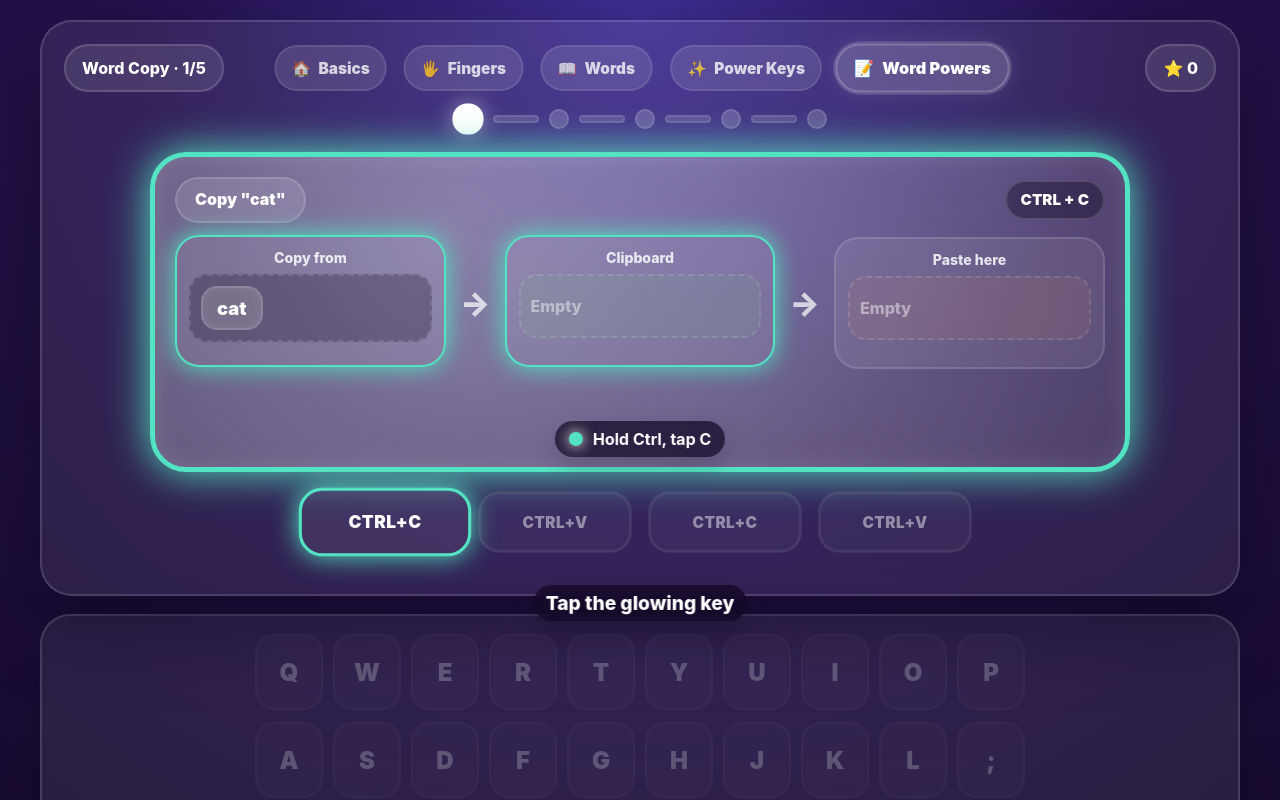
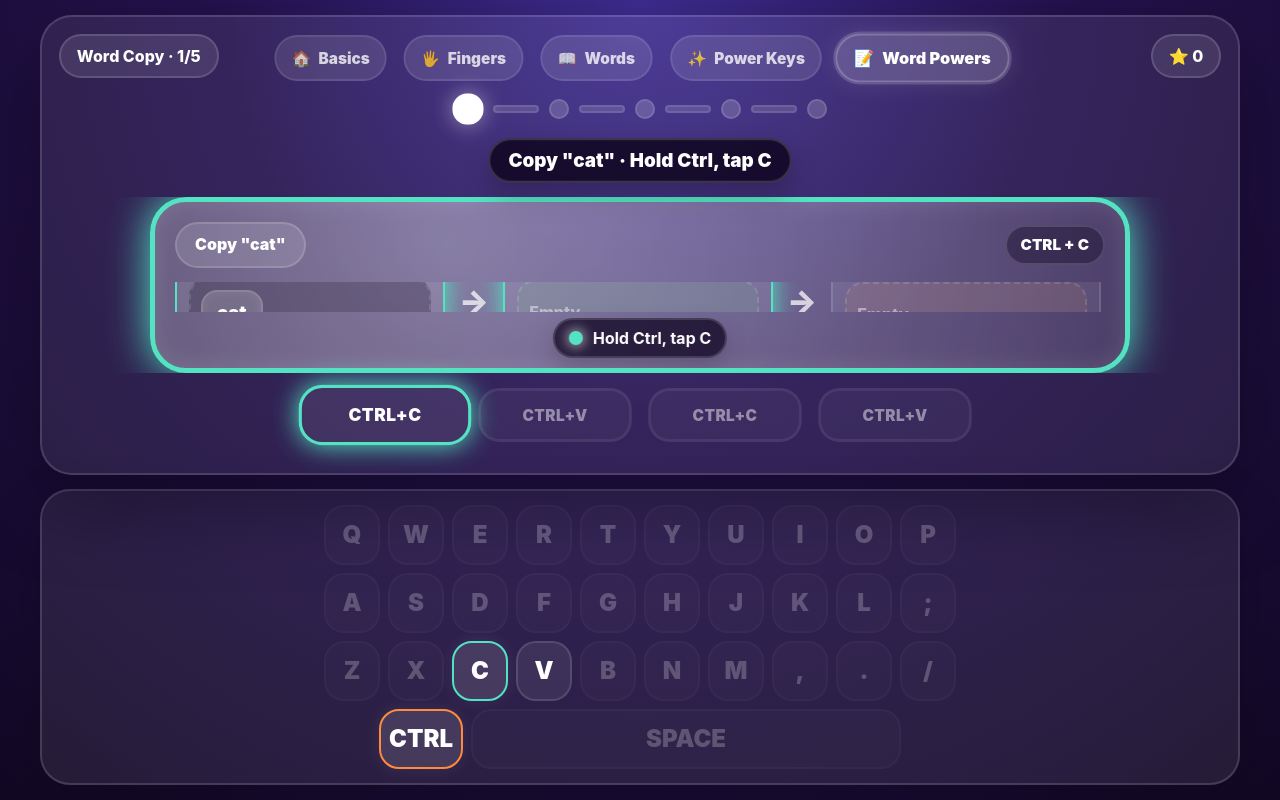
Before and after one commit to JonathanDn/key-quest, a React (Vite) app: page / in a window 1280 px wide. Shown: the top 800 px of the page. Built offline with nearby package versions, Linux system fonts and the light colour scheme.

Commit message:
* Fixed viewport overflow y issues in some worlds. * guidance-pill now appears across worlds, with relevant styling

```diff
--- a/src/App.jsx
+++ b/src/App.jsx
@@ -103,7 +103,8 @@ function App() {
   const isComboTarget = currentTarget?.type === 'combo'
   const isTextStepTarget = Boolean(currentTarget?.stepText)
   const showWordPowerBoard = level.playMode === 'wordPowers'
-  const isWideTarget = isComboTarget || isTextStepTarget || WIDE_DISPLAY_CODES.has(currentTarget?.code)
+  const isWideTarget =
+      isComboTarget || isTextStepTarget || WIDE_DISPLAY_CODES.has(currentTarget?.code)
   const heldKeys = new Set(pressedKeys)
 
   const currentStepText = currentTarget?.stepText ?? ''
@@ -114,8 +115,12 @@ function App() {
 
   const wordPowerAction = currentTarget?.powerName ?? ''
   const highlightSource = showWordPowerBoard && wordPowerAction === 'Copy Power'
-  const highlightClipboard = showWordPowerBoard && (wordPowerAction === 'Copy Power' || wordPowerAction === 'Paste Power')
-  const highlightTarget = showWordPowerBoard && (wordPowerAction === 'Paste Power' || wordPowerAction === 'Undo Power')
+  const highlightClipboard =
+      showWordPowerBoard &&
+      (wordPowerAction === 'Copy Power' || wordPowerAction === 'Paste Power')
+  const highlightTarget =
+      showWordPowerBoard &&
+      (wordPowerAction === 'Paste Power' || wordPowerAction === 'Undo Power')
 
   useEffect(() => {
     if (!showWordPowerBoard) {
@@ -228,7 +233,10 @@ function App() {
                   ))}
                 </div>
 
-                <div className="level-progress" aria-label={`Level ${currentLevelInWorld} of ${currentWorldLevels.length}`}>
+                <div
+                    className="level-progress"
+                    aria-label={`Level ${currentLevelInWorld} of ${currentWorldLevels.length}`}
+                >
                   <div className="level-trail">
                     {currentWorldLevels.map((entry, index) => {
                       const isDone = index < currentLevelInWorld - 1
@@ -264,18 +272,31 @@ function App() {
               <div className="mini-pill top-bar-pill">⭐ {stars}</div>
             </div>
 
-            <div className="message-line">{message}</div>
+            <div className="guidance-row">
+              <div className="message-line">{message}</div>
+            </div>
 
             <div className="target-area">
               {showWordPowerBoard ? (
-                  <div className="word-power-stage" style={{ '--target-color': targetColor }}>
+                  <div
+                      className="word-power-stage"
+                      style={{ '--target-color': targetColor }}
+                  >
                     <div className="word-power-header">
-                      <div className="word-power-task-pill">{wordPowerState.taskLabel}</div>
-                      <div className="word-power-action-badge">{renderTargetLabel(currentTarget)}</div>
+                      <div className="word-power-task-pill">
+                        {wordPowerState.taskLabel}
+                      </div>
+                      <div className="word-power-action-badge">
+                        {renderTargetLabel(currentTarget)}
+                      </div>
                     </div>
 
                     <div className="word-power-lab">
-                      <div className={highlightSource ? 'word-zone source active' : 'word-zone source'}>
+                      <div
+                          className={
+                            highlightSource ? 'word-zone source active' : 'word-zone source'
+                          }
+                      >
                         <div className="word-zone-label">Copy from</div>
                         <div className="word-zone-slot">
                           {renderWordChips(wordPowerState.sourceText)}
@@ -358,7 +379,9 @@ function App() {
                                 {currentTarget.codes.map((code, index) => (
                                     <React.Fragment key={code}>
                                       {index > 0 ? <span className="combo-plus">+</span> : null}
-                                      <span className={heldKeys.has(code) ? 'combo-chip held' : 'combo-chip'}>
+                                      <span
+                                          className={heldKeys.has(code) ? 'combo-chip held' : 'combo-chip'}
+                                      >
                               {codeToLabel[code] ?? code}
                             </span>
                                     </React.Fragment>
@@ -367,13 +390,19 @@ function App() {
                           ) : isTextStepTarget ? (
                               <div className="word-target">
                                 <span className="word-done">{stepDoneText}</span>
-                                <span className="word-current">{renderVisibleChar(stepCurrentChar)}</span>
+                                <span className="word-current">
+                          {renderVisibleChar(stepCurrentChar)}
+                        </span>
                                 <span className="word-upcoming">{stepUpcomingText}</span>
                               </div>
                           ) : (
                               renderTargetLabel(currentTarget)
                           )
-                      ) : complete ? '🎉' : '▶'}
+                      ) : complete ? (
+                          '🎉'
+                      ) : (
+                          '▶'
+                      )}
                     </div>
 
                     <div className="helper-bubble">
@@ -415,9 +444,10 @@ function App() {
                           isComboItem ? 'combo' : '',
                         ].join(' ')}
                         style={{
-                          '--bubble-color': item.type === 'combo'
-                              ? FINGER_COLORS[KEY_TO_FINGER[item.triggerCode]]
-                              : FINGER_COLORS[KEY_TO_FINGER[item.code]],
+                          '--bubble-color':
+                              item.type === 'combo'
+                                  ? FINGER_COLORS[KEY_TO_FINGER[item.triggerCode]]
+                                  : FINGER_COLORS[KEY_TO_FINGER[item.code]],
                         }}
                     >
                       {renderQueueLabel(item)}
@@ -446,11 +476,14 @@ function App() {
               {KEYBOARD_ROWS.map((row, rowIndex) => (
                   <div className="keyboard-row" key={`row-${rowIndex}`}>
                     {row.map((key) => {
-                      const isTarget = currentTarget?.type === 'single' && currentTarget.code === key.code
+                      const isTarget =
+                          currentTarget?.type === 'single' && currentTarget.code === key.code
                       const isPressed = pressedCode === key.code
                       const isInLevel = level.keys.includes(key.code)
                       const finger = KEY_TO_FINGER[key.code]
-                      const isComboPart = currentTarget?.type === 'combo' && currentTarget.codes.includes(key.code)
+                      const isComboPart =
+                          currentTarget?.type === 'combo' &&
+                          currentTarget.codes.includes(key.code)
                       const isHeld = heldKeys.has(key.code)
 
                       return (
--- a/src/hooks/useTypingGame.js
+++ b/src/hooks/useTypingGame.js
@@ -164,20 +164,32 @@ function getSingleHelperText(code) {
     return `Use ${FINGER_LABELS[KEY_TO_FINGER[code]]}`
 }
 
-function getLevelStartMessage(level, firstTarget) {
-    if (level.playMode === 'wordPowers') {
-        return firstTarget?.taskLabel ?? 'Use the word powers'
+function getTargetGuidance(level, target) {
+    if (!target) {
+        return ''
     }
 
-    if (level.promptPool?.length) {
-        return 'Type the word'
+    if (level.playMode === 'wordPowers') {
+        if (target.taskLabel && target.helper) {
+            return `${target.taskLabel} · ${target.helper}`
+        }
+
+        return target.taskLabel ?? target.helper ?? target.label ?? ''
     }
 
-    if (level.targets?.length) {
-        return 'Use the power keys'
+    if (target.stepText) {
+        return `Type "${target.stepText}"`
     }
 
-    return 'Tap the glowing key'
+    if (target.type === 'combo') {
+        return target.helper ?? target.label
+    }
+
+    return `Tap ${codeToLabel[target.code] ?? target.code}`
+}
+
+function getLevelStartMessage(level, firstTarget) {
+    return getTargetGuidance(level, firstTarget) || 'Watch the glowing key'
 }
 
 function getWordPowerView(target) {
@@ -190,15 +202,17 @@ function getWordPowerView(target) {
 }
 
 export function useTypingGame() {
-    const initialRound = createRound(LEVELS[20])
+    const initialLevelIndex = 20
+    const initialLevel = LEVELS[initialLevelIndex]
+    const initialRound = createRound(initialLevel)
 
-    const [levelIndex, setLevelIndex] = useState(20)
+    const [levelIndex, setLevelIndex] = useState(initialLevelIndex)
     const [round, setRound] = useState(initialRound)
     const [currentIndex, setCurrentIndex] = useState(0)
     const [pressedCode, setPressedCode] = useState('')
     const [pressedKeys, setPressedKeys] = useState([])
     const [stars, setStars] = useState(0)
-    const [message, setMessage] = useState(getLevelStartMessage(LEVELS[0], initialRound[0]))
+    const [message, setMessage] = useState(getLevelStartMessage(initialLevel, initialRound[0]))
     const [playing, setPlaying] = useState(true)
     const [complete, setComplete] = useState(false)
     const [wordPowerState, setWordPowerState] = useState(getWordPowerView(initialRound[0]))
@@ -214,6 +228,14 @@ export function useTypingGame() {
             setWordPowerState(getWordPowerView(currentTarget))
         }
     }, [level.playMode, currentTarget])
+
+    useEffect(() => {
+        if (!playing || complete || !currentTarget) {
+            return
+        }
+
+        setMessage(getTargetGuidance(level, currentTarget))
+    }, [level, currentTarget, playing, complete])
 
     const helperText = currentTarget
         ? currentTarget.type === 'combo'
--- a/src/styles/keyboard.css
+++ b/src/styles/keyboard.css
@@ -1,6 +1,6 @@
 .keyboard-stage {
     overflow-x: auto;
-    padding: 18px;
+    padding: clamp(14px, 1.6vh, 18px);
     border-radius: 30px;
     background: var(--color-glass);
     border: 2px solid var(--color-border);
@@ -10,13 +10,13 @@
 .keyboard {
     min-width: var(--keyboard-min-width);
     display: grid;
-    gap: var(--space-gap-md);
+    gap: clamp(8px, 1vh, var(--space-gap-md));
 }
 
 .keyboard-row {
     display: flex;
     justify-content: center;
-    gap: var(--space-gap-sm);
+    gap: clamp(8px, 0.9vh, var(--space-gap-sm));
 }
 
 .keycap {
--- a/src/styles/layout.css
+++ b/src/styles/layout.css
@@ -17,7 +17,7 @@ body,
 }
 
 body {
-    min-height: 100vh;
+    min-height: 100dvh;
 }
 
 button,
@@ -30,7 +30,7 @@ button {
 }
 
 .game-shell {
-    min-height: 100vh;
+    min-height: 100dvh;
     padding: var(--space-page);
     display: flex;
     align-items: center;
@@ -39,19 +39,27 @@ button {
 
 .game-screen {
     width: min(1200px, 100%);
+    height: calc(100dvh - (var(--space-page) * 2));
     display: grid;
+    grid-template-rows: minmax(0, 1fr) auto;
     gap: var(--space-section);
 }
 
 .stage-card {
     position: relative;
+    width: 100%;
+    height: 100%;
+    min-height: 0;
+    overflow: hidden;
     background: var(--color-glass);
     border: 2px solid var(--color-border);
     border-radius: var(--radius-panel);
     padding: var(--space-panel);
     display: grid;
+    grid-template-rows: auto auto minmax(0, 1fr) auto auto;
     gap: var(--space-section);
     justify-items: center;
+    align-content: start;
     text-align: center;
     box-shadow: var(--shadow-panel);
     outline: none;
@@ -86,6 +94,10 @@ button {
         padding: var(--space-page-mobile);
     }
 
+    .game-screen {
+        height: calc(100dvh - (var(--space-page-mobile) * 2));
+    }
+
     .stage-card {
         padding: var(--space-panel-mobile);
         border-radius: var(--radius-panel-mobile);
--- a/src/styles/stage.css
+++ b/src/styles/stage.css
@@ -124,21 +124,37 @@
     transform: scale(1.05);
 }
 
+.guidance-row {
+    width: 100%;
+    display: flex;
+    justify-content: center;
+    align-items: center;
+    min-height: 0;
+}
+
 .message-line {
-    position: absolute;
-    top: calc(100% + var(--space-section) / 2);
-    left: 50%;
-    transform: translate(-50%, -50%);
+    position: relative;
     z-index: 3;
-    min-height: 0;
-    padding: 6px 12px;
+    display: inline-flex;
+    align-items: center;
+    justify-content: center;
+    max-width: min(92vw, 460px);
+    min-height: 42px;
+    margin: 0 auto;
+    padding: 10px 18px;
     border-radius: var(--radius-pill);
-    background: rgba(18, 8, 36, 0.72);
-    backdrop-filter: blur(8px);
-    box-shadow: 0 10px 24px rgba(0, 0, 0, 0.18);
-    font-size: clamp(1rem, 2vw, 1.2rem);
-    font-weight: 800;
-    white-space: nowrap;
+    background: rgba(18, 8, 36, 0.9);
+    color: #ffffff;
+    border: 2px solid rgba(255, 255, 255, 0.16);
+    backdrop-filter: blur(10px);
+    box-shadow:
+            0 14px 28px rgba(0, 0, 0, 0.22),
+            inset 0 0 0 1px rgba(255, 255, 255, 0.04);
+    font-size: clamp(1rem, 2vw, 1.18rem);
+    font-weight: 900;
+    line-height: 1.15;
+    text-align: center;
+    white-space: normal;
     pointer-events: none;
 }
 
@@ -146,11 +162,16 @@
     position: relative;
     display: grid;
     place-items: center;
+    align-self: stretch;
     width: 100%;
+    min-height: 0;
+    overflow: hidden;
 }
 
 .big-target {
     width: var(--target-size);
+    max-width: 100%;
+    max-height: 100%;
     aspect-ratio: 1;
     border-radius: var(--radius-target);
     display: grid;
@@ -174,8 +195,10 @@
 
 .big-target.wide {
     width: min(760px, 88vw);
+    max-width: 100%;
+    height: min(100%, var(--target-min-height-space));
+    min-height: 0;
     aspect-ratio: auto;
-    min-height: var(--target-min-height-space);
     padding: 24px 36px;
     font-size: clamp(3rem, 8vw, 6.2rem);
     letter-spacing: 0.03em;
@@ -255,7 +278,9 @@
 .word-power-stage {
     position: relative;
     width: min(980px, 100%);
-    min-height: 320px;
+    height: 100%;
+    min-height: 0;
+    max-height: 100%;
     padding: 20px 20px 56px;
     border-radius: var(--radius-target);
     background:
@@ -266,8 +291,10 @@
             0 0 40px var(--target-color),
             inset 0 0 24px rgba(255, 255, 255, 0.12);
     display: grid;
+    grid-template-rows: auto minmax(0, 1fr);
     gap: 14px;
     align-content: start;
+    overflow: hidden;
 }
 
 .word-power-header {
@@ -299,14 +326,18 @@
 }
 
 .word-power-lab {
+    min-height: 0;
     display: grid;
     grid-template-columns: minmax(0, 1fr) auto minmax(0, 1fr) auto minmax(0, 1fr);
     gap: 14px;
     align-items: center;
+    align-content: start;
+    overflow: auto;
+    padding-right: 4px;
 }
 
 .word-zone {
-    min-height: 132px;
+    min-height: 0;
     padding: 12px;
     border-radius: 24px;
     background: rgba(255, 255, 255, 0.08);
@@ -396,7 +427,8 @@
     min-height: 32px;
     padding: 8px 14px;
     border-radius: var(--radius-pill);
-    background: rgba(18, 8, 36, 0.72);
+    background: rgba(18, 8, 36, 0.78);
+    border: 2px solid rgba(255, 255, 255, 0.14);
     backdrop-filter: blur(8px);
     display: inline-flex;
     align-items: center;
@@ -552,7 +584,7 @@
 
     .big-target.wide {
         width: min(560px, 92vw);
-        min-height: var(--target-min-height-space-tablet);
+        height: min(100%, var(--target-min-height-space-tablet));
         font-size: clamp(2.2rem, 7vw, 4.5rem);
         padding: 20px 24px;
     }
@@ -568,14 +600,12 @@
     }
 
     .message-line {
-        top: calc(100% + var(--space-section) / 2);
-        max-width: calc(100% - 24px);
+        max-width: min(92vw, 380px);
         font-size: 0.95rem;
-        padding: 6px 10px;
+        padding: 8px 14px;
     }
 
     .word-power-stage {
-        min-height: 300px;
         padding: 18px 16px 52px;
     }
 
@@ -634,15 +664,15 @@
     }
 
     .message-line {
-        top: calc(100% + var(--space-section) / 2);
-        max-width: calc(100% - 16px);
+        min-height: 38px;
+        max-width: min(94vw, 320px);
         font-size: 0.82rem;
-        padding: 5px 9px;
+        padding: 7px 12px;
     }
 
     .big-target.wide {
         width: min(440px, 94vw);
-        min-height: var(--target-min-height-space-mobile);
+        height: min(100%, var(--target-min-height-space-mobile));
         font-size: clamp(1.8rem, 6vw, 3.2rem);
         padding: 16px 18px;
     }
--- a/src/styles/tokens.css
+++ b/src/styles/tokens.css
@@ -26,11 +26,11 @@
     --radius-bubble: 22px;
     --radius-pill: 999px;
 
-    --space-page: 20px;
+    --space-page: clamp(12px, 1.9vh, 20px);
     --space-page-mobile: 14px;
-    --space-panel: 22px;
+    --space-panel: clamp(16px, 2.1vh, 22px);
     --space-panel-mobile: 18px;
-    --space-section: 18px;
+    --space-section: clamp(12px, 1.7vh, 18px);
     --space-gap-sm: 10px;
     --space-gap-md: 12px;
     --space-gap-lg: 18px;
@@ -39,29 +39,29 @@
     --shadow-keyboard: 0 18px 50px rgba(0, 0, 0, 0.22);
     --shadow-button: 0 14px 28px var(--color-button-start-shadow);
 
-    --mini-pill-min-height: 48px;
-    --level-row-min-height: 58px;
+    --mini-pill-min-height: clamp(42px, 4.4vh, 48px);
+    --level-row-min-height: clamp(52px, 5.2vh, 58px);
     --level-row-min-height-mobile: 120px;
 
-    --target-size: min(360px, 68vw);
+    --target-size: min(320px, 64vw, 30vh);
     --target-size-space: min(680px, 84vw);
     --target-size-space-tablet: min(520px, 90vw);
     --target-size-space-mobile: min(420px, 92vw);
 
-    --target-min-height-space: 360px;
-    --target-min-height-space-tablet: 260px;
-    --target-min-height-space-mobile: 190px;
+    --target-min-height-space: clamp(240px, 28vh, 320px);
+    --target-min-height-space-tablet: clamp(220px, 26vh, 260px);
+    --target-min-height-space-mobile: clamp(180px, 24vh, 190px);
 
-    --queue-bubble-size: 64px;
+    --queue-bubble-size: clamp(56px, 5.8vh, 64px);
     --queue-bubble-size-mobile: 54px;
     --queue-bubble-space-width: 118px;
     --queue-bubble-space-width-mobile: 98px;
 
-    --keycap-width: 68px;
-    --keycap-height: 76px;
+    --keycap-width: clamp(56px, 5.9vh, 68px);
+    --keycap-height: clamp(60px, 6.4vh, 76px);
     --keycap-width-mobile: 56px;
     --keycap-height-mobile: 64px;
-    --keycap-wide-width: 430px;
+    --keycap-wide-width: clamp(340px, 38vw, 430px);
     --keycap-wide-width-mobile: 320px;
 
     --keyboard-min-width: 820px;
```
